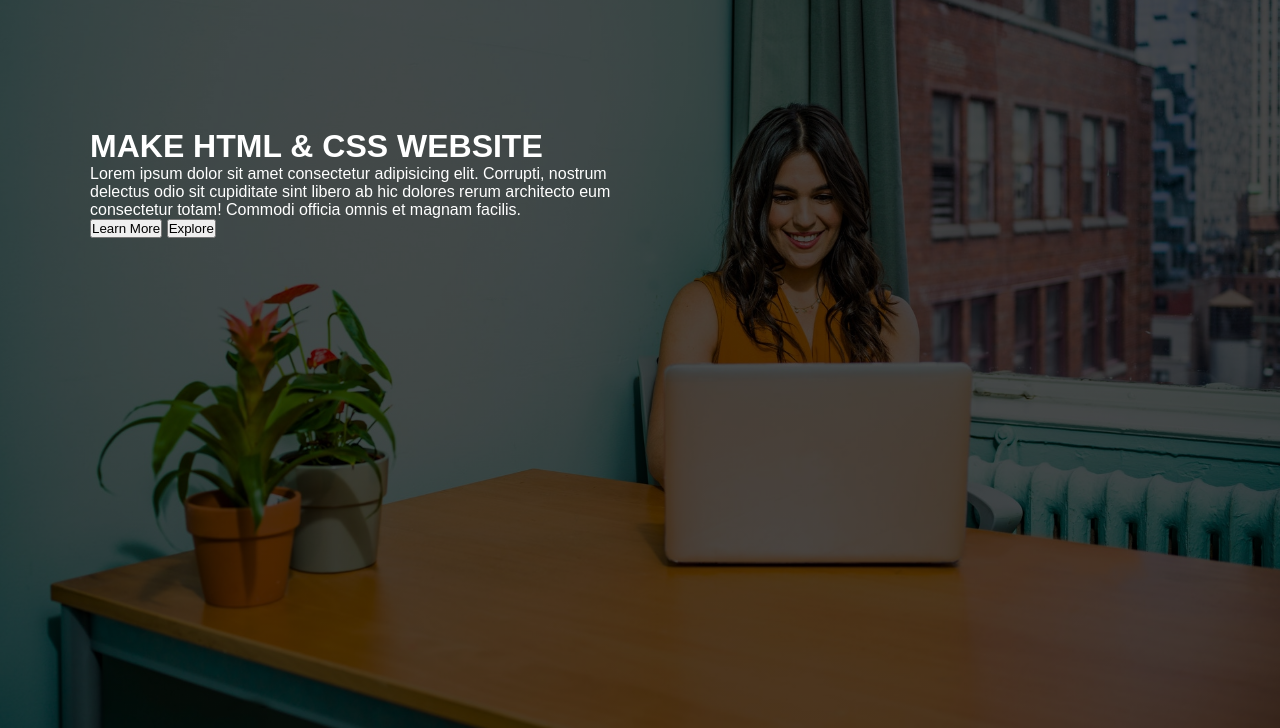
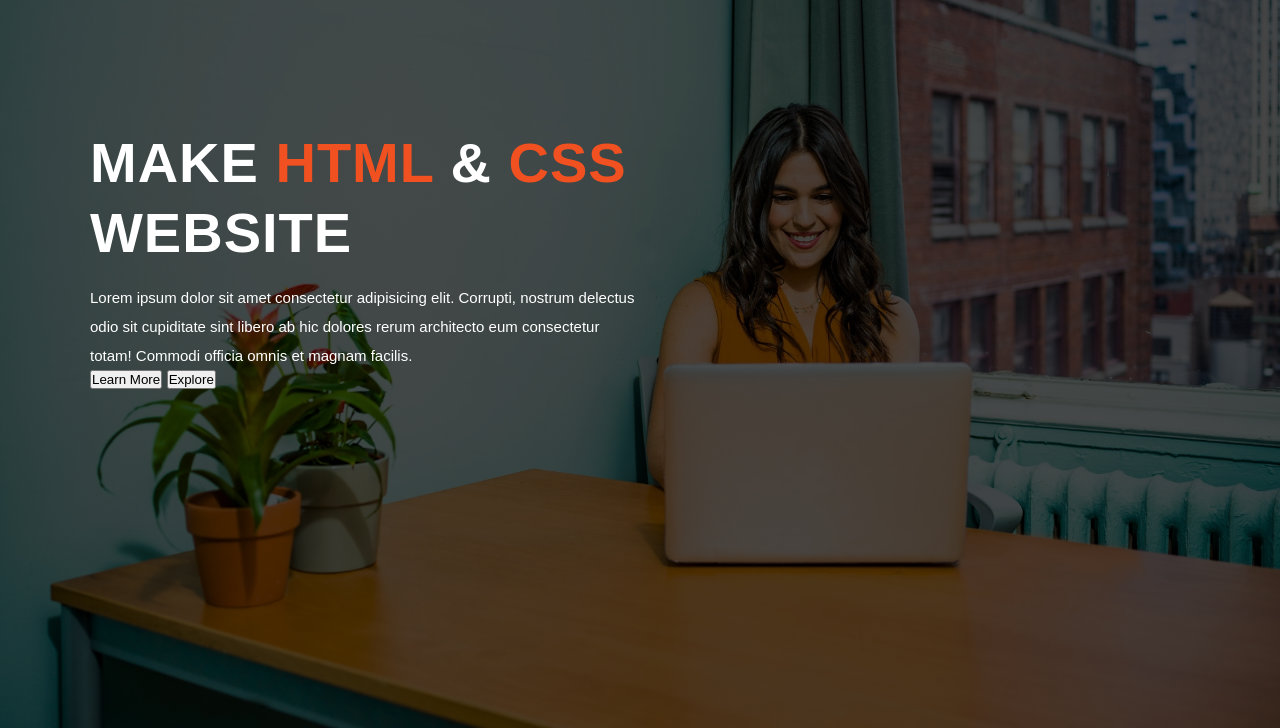
Before and after one commit to ilarioni/personalPortfolioLP, a plain HTML site: page index.html in a window 1280 px wide. Shown: the part 50-778 px from the top of the page. Drawn offline with Linux system fonts and the light colour scheme.

Commit message:
h1 / p / span
style

```diff
--- a/style.css
+++ b/style.css
@@ -54,3 +54,16 @@ nav ul li a:hover {
     color: #fff;
     margin-top: 10%;
 }
+h1 {
+    font-size: 56px;
+    line-height: 70px;
+    letter-spacing: 1px;
+    margin: 15px 0;
+}
+p {
+    font-size: 15px;
+    line-height: 29px;
+}
+span {
+    color: #f15120;
+}
```
